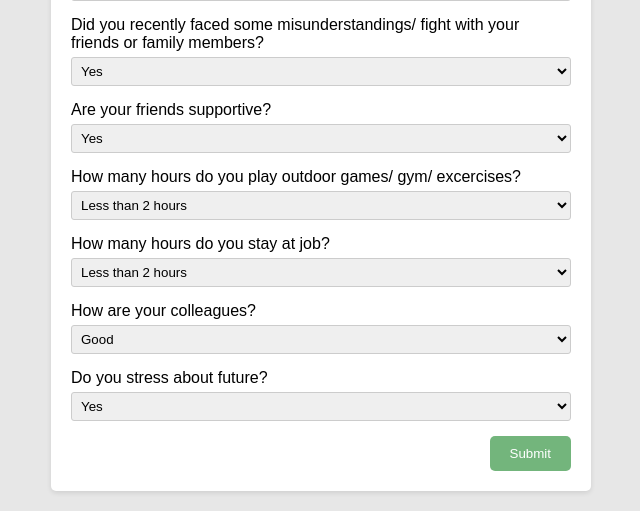
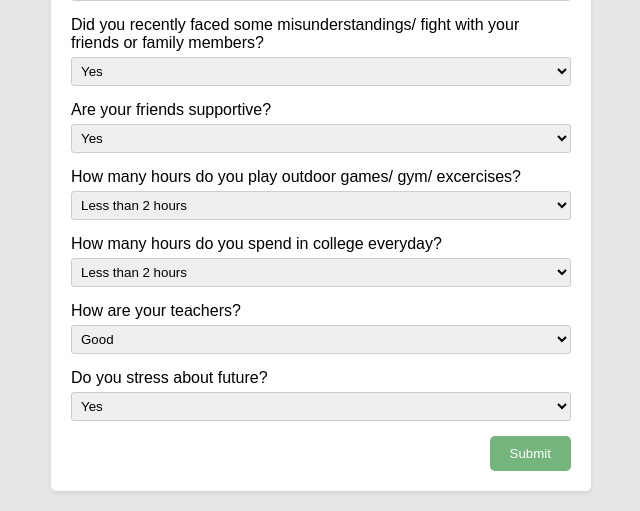
Before and after one commit to shubhangi1304/Depression_Detector, a Flask app: template templates/causeassessmentcollege.html in a window 1280 px wide. Shown: the part 695-1206 px from the top of the page, without its empty margins (319-959 px from the left). Run offline with Flask 3, Linux system fonts and the light colour scheme; the template is opened without the code that fills it, so the values that code supplies are empty; parts of the project's set-up code (start-up, migrations or seed data) failed here and were passed over.

Commit message:
Update causeassessmentcollege.html

```diff
--- a/templates/causeassessmentcollege.html
+++ b/templates/causeassessmentcollege.html
@@ -200,7 +200,7 @@
                 </div>
 
                 <div>
-                    <label for="question9">How many hours do you stay at job?</label>
+                    <label for="question9">How many hours do you spend in college everyday?</label>
                     <select id="question9" name="question9">
                         <option value="lessThan2">Less than 2 hours</option>
                         <option value="3">3 hours</option>
@@ -209,7 +209,7 @@
                 </div>
 
                 <div>
-                    <label for="question10">How are your colleagues?</label>
+                    <label for="question10">How are your teachers?</label>
                     <select id="question10" name="question10">
                         <option value="good">Good</option>
                         <option value="bad">Bad</option>
```
